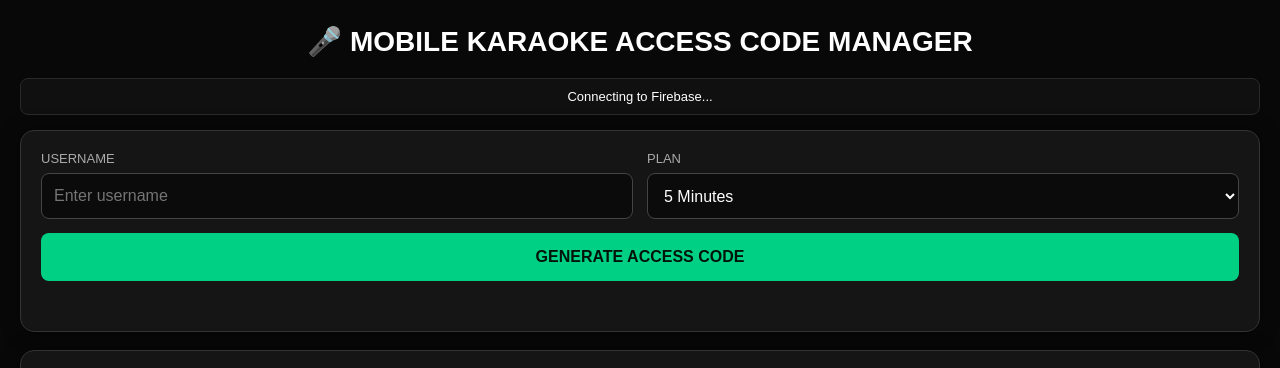
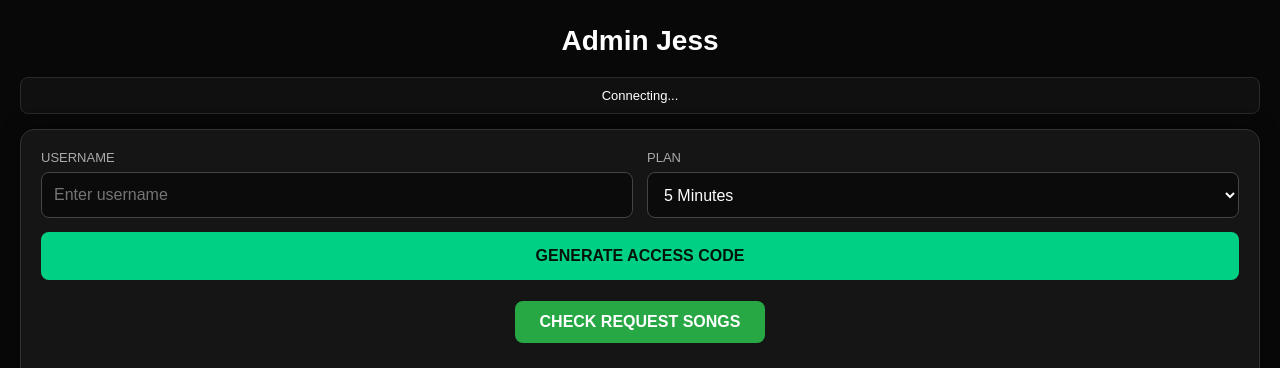
Before and after one commit to jesssantiago/generatorx.com, a plain HTML site: page index.html in a window 1280 px wide. Shown: the top 368 px of the page. Drawn offline with Linux system fonts and the light colour scheme; no server answers.

Commit message:
Update index.html

```diff
--- a/index.html
+++ b/index.html
@@ -462,10 +462,10 @@ tr:hover td{
 
 <div class="container">
 
-<h1>🎤 MOBILE KARAOKE ACCESS CODE MANAGER</h1>
+<h1>Admin Jess</h1>
 
 <div class="firebaseStatus" id="firebaseStatus">
-    Connecting to Firebase...
+    Connecting...
 </div>
 
 <div class="panel">
@@ -503,6 +503,14 @@ tr:hover td{
  class="generateBtn"
  id="generateBtn">
 GENERATE ACCESS CODE </button>
+
+<h4></h4>
+<div style="text-align:center;">
+    <a href="https://jesssantiago.github.io/songrequests/" style="display:inline-block;padding:12px 25px;background:#28a745;color:#fff;text-decoration:none;border-radius:8px;font-weight:bold;">
+        CHECK REQUEST SONGS
+    </a>
+</div>
+
 
 <div class="generatedBox" id="generatedBox">
 
@@ -1951,7 +1959,7 @@ onValue(
         renderOrders();
 
         firebaseStatus.textContent =
-            "● FIREBASE CONNECTED — ORDERS OK";
+            "● ONLINE — ORDERS OK";
 
         firebaseStatus.className =
             "firebaseStatus online";
```
